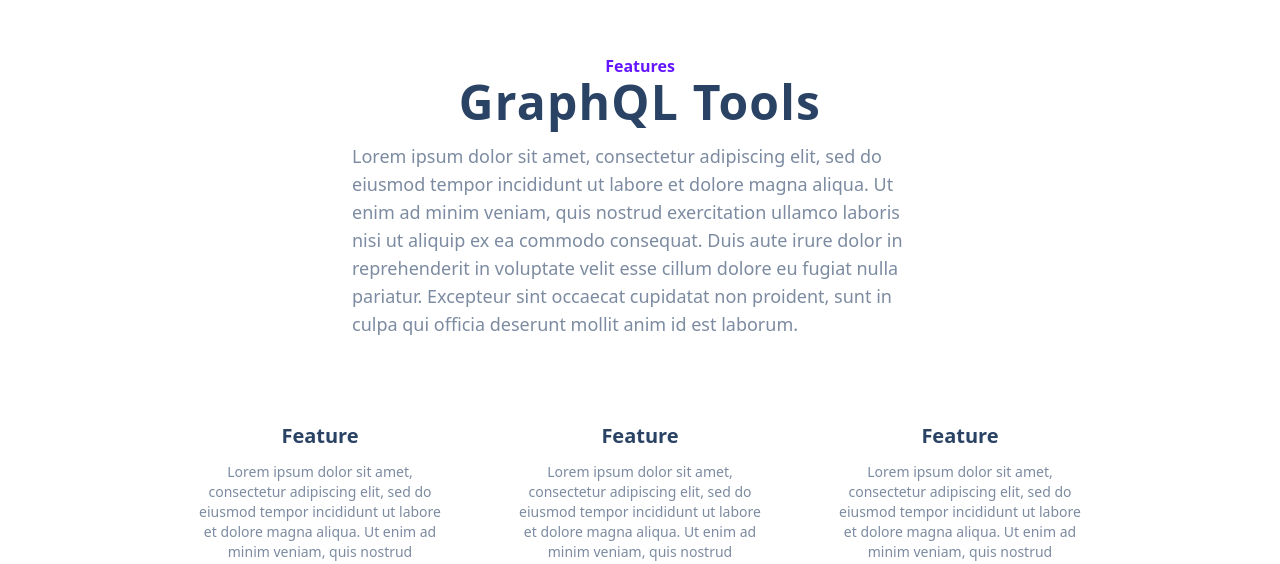
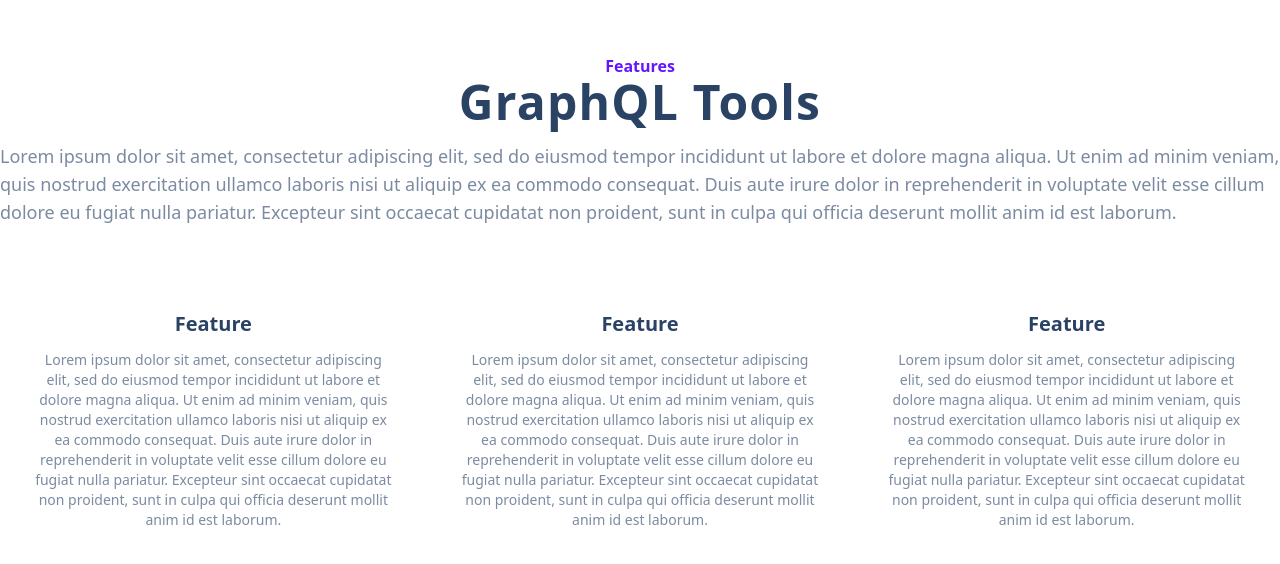
Before and after one commit to oslabs-beta/MetriQL, a Next.js app: page / in a window 1280 px wide. Shown: the part 2230-2794 px from the top of the page. Built offline with nearby package versions, Linux system fonts and the light colour scheme.

Commit message:
margin fix

```diff
--- a/client/components/Styles/Features.js
+++ b/client/components/Styles/Features.js
@@ -7,28 +7,28 @@
     return (
         <div>
             <div className="relative max-w-screen-xl mx-auto py-20 lg:py-24">
-                <div className="flex flex-col items-center md:items-stretch md:flex-row flex-wrap md:justify-center max-w-screen-lg mx-auto py-20 md:py-24">
+                <div className="flex flex-col items-center md:items-stretch md:flex-row flex-wrap md:justify-center max-w-screen-2xl mx-auto py-20 md:py-24">
                     <div className="container flex justify-center mx-auto pt-12">
                         <div>
                             <h5 className="font-bold text-purple flex justify-center">Features</h5>
                             <h1 className="text-4xl sm:text-5xl font-black text-blue tracking-wide text-center">GraphQL Tools</h1>
-                            <p className="mt-4 text-sm md:text-base lg:text-lg font-medium leading-relaxed text-secondary max-w-xl flex justify-center">Lorem ipsum dolor sit amet, consectetur adipiscing elit, sed do eiusmod tempor incididunt ut labore et dolore magna aliqua. Ut enim ad minim veniam, quis nostrud exercitation ullamco laboris nisi ut aliquip ex ea commodo consequat. Duis aute irure dolor in reprehenderit in voluptate velit esse cillum dolore eu fugiat nulla pariatur. Excepteur sint occaecat cupidatat non proident, sunt in culpa qui officia deserunt mollit anim id est laborum.</p>
+                            <p className="mt-4 text-sm md:text-base lg:text-lg font-medium leading-relaxed text-secondary max-w-screen-2xl flex justify-center">Lorem ipsum dolor sit amet, consectetur adipiscing elit, sed do eiusmod tempor incididunt ut labore et dolore magna aliqua. Ut enim ad minim veniam, quis nostrud exercitation ullamco laboris nisi ut aliquip ex ea commodo consequat. Duis aute irure dolor in reprehenderit in voluptate velit esse cillum dolore eu fugiat nulla pariatur. Excepteur sint occaecat cupidatat non proident, sunt in culpa qui officia deserunt mollit anim id est laborum.</p>
                         </div>
                     </div>
-                    <div className="mt-10 flex flex-col items-center lg:items-stretch lg:flex-row flex-wrap lg:justify-center max-w-screen-lg mx-auto">
-                        <div className ='lg:w-1/3 max-w-xs'>
+                    <div className="mt-10 flex flex-col items-center lg:items-stretch lg:flex-row flex-wrap lg:justify-center max-w-screen-2xl mx-auto">
+                        <div className ='lg:w-1/3 max-w-2xl'>
                         <a className="flex flex-col items-center text-center h-full mx-4 px-4 py-8 rounded transition-transform duration-300 hover:cursor-pointer transform hover:scale-105">
                             <span className="mt-4 font-bold text-xl text-blue leading-none">Feature</span>
                             <p className="mt-4 text-sm font-medium text-secondary">Lorem ipsum dolor sit amet, consectetur adipiscing elit, sed do eiusmod tempor incididunt ut labore et dolore magna aliqua. Ut enim ad minim veniam, quis nostrud exercitation ullamco laboris nisi ut aliquip ex ea commodo consequat. Duis aute irure dolor in reprehenderit in voluptate velit esse cillum dolore eu fugiat nulla pariatur. Excepteur sint occaecat cupidatat non proident, sunt in culpa qui officia deserunt mollit anim id est laborum.</p>
                         </a>
                         </div>
-                        <div className ='lg:w-1/3 max-w-xs'>
+                        <div className ='lg:w-1/3 max-w-2xl'>
                         <a className="flex flex-col items-center text-center h-full mx-4 px-4 py-8 rounded transition-transform duration-300 hover:cursor-pointer transform hover:scale-105">
                             <span className="mt-4 font-bold text-xl text-blue leading-none">Feature</span>
                             <p className="mt-4 text-sm font-medium text-secondary">Lorem ipsum dolor sit amet, consectetur adipiscing elit, sed do eiusmod tempor incididunt ut labore et dolore magna aliqua. Ut enim ad minim veniam, quis nostrud exercitation ullamco laboris nisi ut aliquip ex ea commodo consequat. Duis aute irure dolor in reprehenderit in voluptate velit esse cillum dolore eu fugiat nulla pariatur. Excepteur sint occaecat cupidatat non proident, sunt in culpa qui officia deserunt mollit anim id est laborum.</p>
                         </a>
                         </div>
-                        <div className ='lg:w-1/3 max-w-xs'>
+                        <div className ='lg:w-1/3 max-w-2xl'>
                         <a className="flex flex-col items-center text-center h-full mx-4 px-4 py-8 rounded transition-transform duration-300 hover:cursor-pointer transform hover:scale-105">
                             <span className="mt-4 font-bold text-xl text-blue leading-none">Feature</span>
                             <p className="mt-4 text-sm font-medium text-secondary">Lorem ipsum dolor sit amet, consectetur adipiscing elit, sed do eiusmod tempor incididunt ut labore et dolore magna aliqua. Ut enim ad minim veniam, quis nostrud exercitation ullamco laboris nisi ut aliquip ex ea commodo consequat. Duis aute irure dolor in reprehenderit in voluptate velit esse cillum dolore eu fugiat nulla pariatur. Excepteur sint occaecat cupidatat non proident, sunt in culpa qui officia deserunt mollit anim id est laborum.</p>
--- a/client/components/Styles/MainFeature.js
+++ b/client/components/Styles/MainFeature.js
@@ -5,7 +5,7 @@
 const AboutApp = (props) => {
     return (
         <div id="Container" className="relative">
-            <div id="TwoColumn" className="flex flex-col md:flex-row justify-between max-w-screen-xl mx-auto py-20 md:py-24 items-center">
+            <div id="TwoColumn" className="flex flex-col md:flex-row justify-between max-w-screen-2xl mx-auto py-20 md:py-24 items-center">
                 <div id="TextColumn" className="w-full max-w-md mx-auto md:max-w-none md:mx-0">
                     <div id="TContent" className="md:w-20/5 mt-16 md:mt-0 ">
                         <div id="TContentLeft" className="md:mr-12 lg:mr-16 md:order-first">
--- a/client/components/Styles/SecondFeature.js
+++ b/client/components/Styles/SecondFeature.js
@@ -6,7 +6,7 @@
   return (
     // container
     <div className='relative'>
-      <div className='flex flex-col md:flex-row justify-between max-w-screen-xl mx-auto py-20 md:py-24 items-center'>
+      <div className='flex flex-col md:flex-row justify-between max-w-screen-2xl mx-auto py-20 md:py-24 items-center'>
         <div className='w-full max-w-md mx-auto md:max-w-none md:mx-0'>
           <div className='md:w-9/12 flex-shrink-0 relative'>
             <img src='/demophoto.png' alt="MetricQLvisualizer" className="w-5000 h-5000 bg-contain bg-center rounded"></img>
--- a/client/components/Styles/Team.js
+++ b/client/components/Styles/Team.js
@@ -7,7 +7,7 @@
 const Team = (props) => {
     return (
         <div>
-            <div className="relative max-w-screen-xl mx-auto py-20 lg:py-24">
+            <div className="relative max-w-screen-2xl mx-auto py-20 lg:py-24">
                 <div className="container flex justify-center mx-auto pt-12">
                     <div>
                         <h5 className="font-bold text-purple flex justify-center">Our Team</h5>
--- a/client/components/Styles/ThirdFeature.js
+++ b/client/components/Styles/ThirdFeature.js
@@ -5,7 +5,7 @@
 const SecondFeature = (props) => {
     return (
         <div className='relative'>
-            <div className='flex flex-col md:flex-row justify-between max-w-screen-xl mx-auto py-20 md:py-24 items-center'>
+            <div className='flex flex-col md:flex-row justify-between max-w-screen-2xl mx-auto py-20 md:py-24 items-center'>
                 <div className='w-full max-w-md mx-auto md:max-w-none md:mx-0'>
                     <div className='md:w-9/12 flex-shrink-0 relative'>
                         <div className='lg:py-8 text-center md:text-left'>
--- a/tailwind.config.js
+++ b/tailwind.config.js
@@ -9,7 +9,7 @@
       md: '768px',
       lg: '1024px',
       xl: '1280px',
-      "2xl": "1440px",
+      "2xl": "1550px",
     },
     extend: {
       colors: {
```
